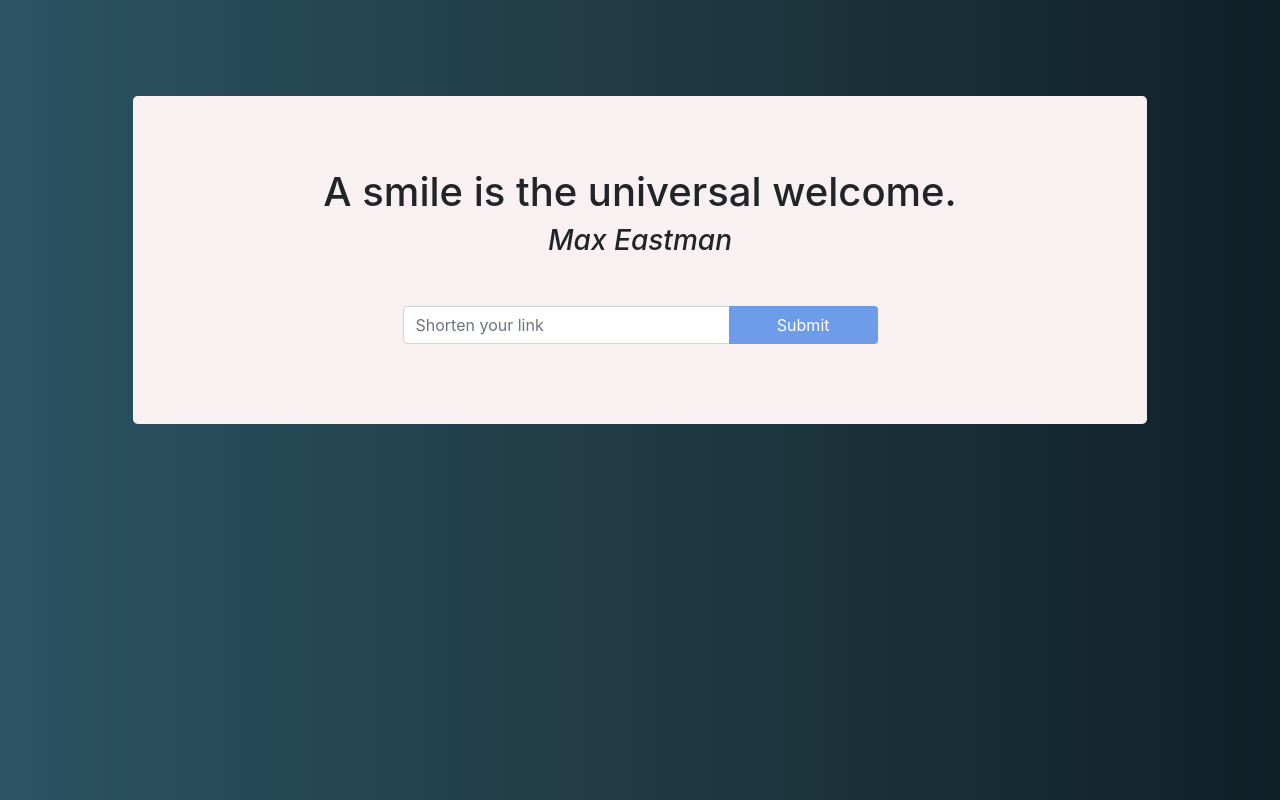
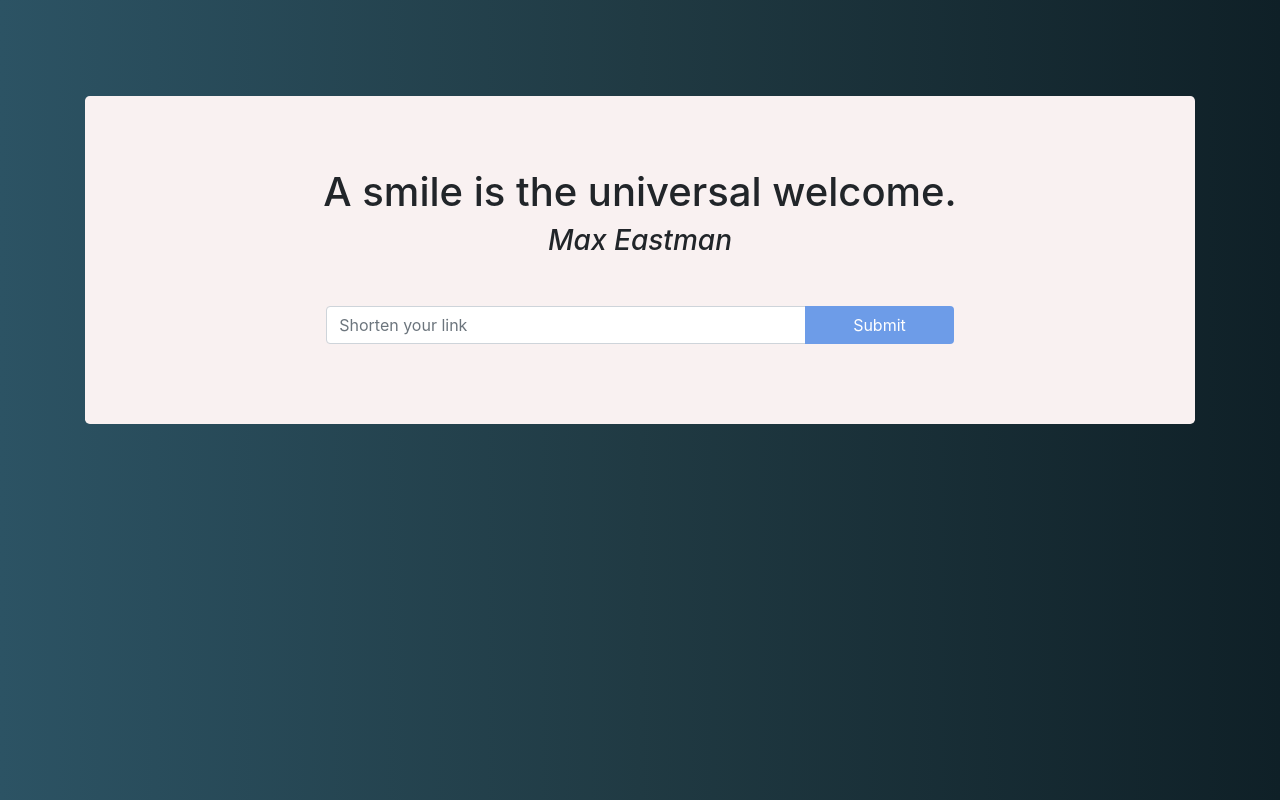
Before and after one commit to thinhlvv/tinyurl, a React (Create React App) app in the folder frontend/: page / in a window 1280 px wide. Built offline with nearby package versions, Linux system fonts and the light colour scheme.

Commit message:
chore: update title

```diff
--- a/frontend/public/index.html
+++ b/frontend/public/index.html
@@ -19,7 +19,7 @@
       work correctly both with client-side routing and a non-root public URL.
       Learn how to configure a non-root public URL by running `npm run build`.
     -->
-    <title>TinyURL</title>
+    <title>Reducio</title>
   </head>
   <body style="background: #0F2027; background: -webkit-linear-gradient(to right, #2C5364, #203A43, #0F2027); background: linear-gradient(to right, #2C5364, #203A43, #0F2027);">
     <noscript>You need to enable JavaScript to run this app.</noscript>
--- a/frontend/src/App.js
+++ b/frontend/src/App.js
@@ -48,7 +48,7 @@ class InputForm extends React.Component {
     const btn = {backgroundColor: "#6d9ce8", border: "none"}
     return (
       <Container>
-        <Row className="pl-5 pr-5 pt-5 mt-5">
+        <Row className="pt-5 mt-5">
           <Col>
             <Jumbotron style={{ backgroundColor: "#f9f1f1" }}>
               <Row className="pt-2 pb-3">
@@ -65,7 +65,7 @@ class InputForm extends React.Component {
                   <center>
                     <Form
                       onSubmit={e => this.handleSubmit(e)}
-                      style={{ width: "50%" }}
+                      style={{ width: "60%" }}
                     >
                       <InputGroup className="mb-3">
                         <FormControl
```
Also changed, not shown: 1 other file (tests, documents, lock files or other folders).
